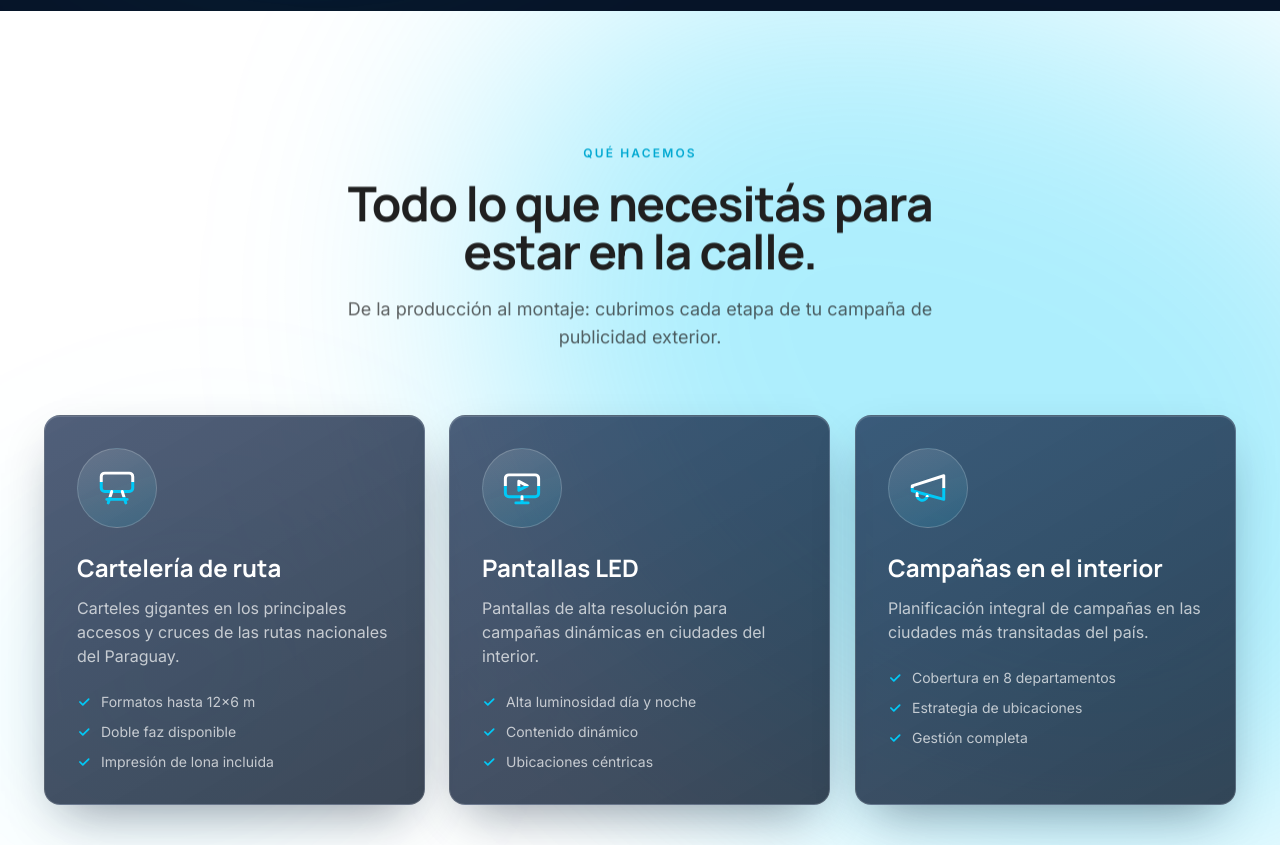
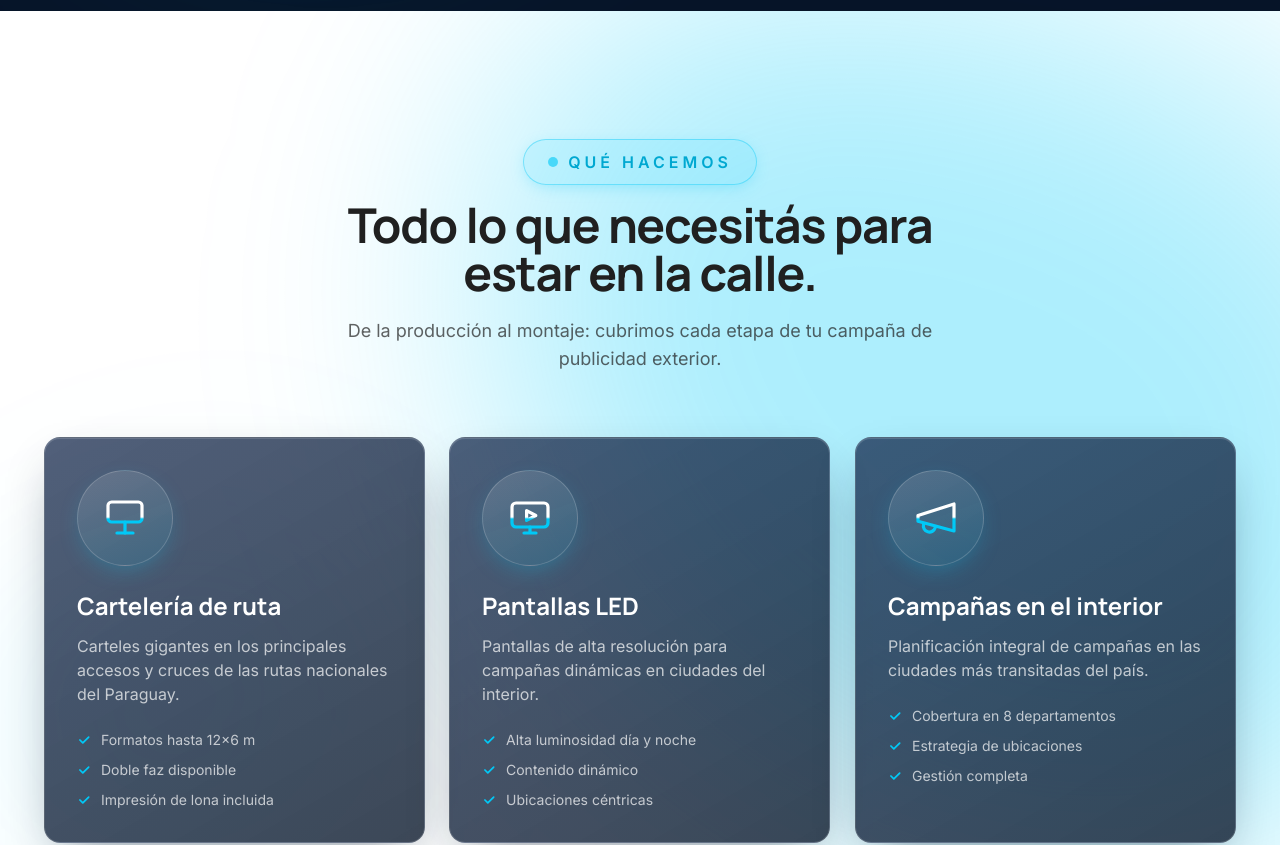
Before and after one commit to bartsilvera12-gif/Tio-CR, a Next.js app: page / in a window 1280 px wide. Shown: the part 1540-2385 px from the top of the page. Built offline with nearby package versions, Linux system fonts and the light colour scheme.

Commit message:
tweak(servicios): true half/half icon split (userSpaceOnUse), bigger icons, prominent QUE HACEMOS badge

```diff
--- a/components/Servicios.tsx
+++ b/components/Servicios.tsx
@@ -3,19 +3,20 @@ import Reveal from './Reveal'
 import GlowBlob from './GlowBlob'
 
 const iconos: Record<string, React.ReactNode> = {
-  // Cartel de ruta: pantalla sobre poste con patas
+  // Cartel de ruta: pantalla limpia sobre poste central
   ruta: (
     <>
-      <rect x="3" y="3.5" width="18" height="10.5" rx="2" />
-      <path d="M9 14l-2 6.5M15 14l2 6.5M6.2 18.5h11.6" />
+      <rect x="3.5" y="4" width="17" height="10" rx="1.8" />
+      <path d="M12 14v5.5" />
+      <path d="M8 19.5h8" />
     </>
   ),
-  // Pantalla LED: monitor con play (contenido dinámico)
+  // Pantalla LED: monitor con play centrado
   led: (
     <>
-      <rect x="2.5" y="4.5" width="19" height="12.5" rx="2" />
-      <path d="M10.2 8.2l4.8 2.55-4.8 2.55z" />
-      <path d="M12 17v3.5M8.5 20.5h7" />
+      <rect x="3" y="4.5" width="18" height="12" rx="2" />
+      <path d="M10.3 8.3l4.6 2.45-4.6 2.45z" strokeLinejoin="round" />
+      <path d="M12 16.5v3M9 19.5h6" />
     </>
   ),
   // Campañas: megáfono
@@ -27,7 +28,8 @@ const iconos: Record<string, React.ReactNode> = {
   ),
 }
 
-/** Ícono con stroke mitad blanco / mitad cian */
+/** Ícono con stroke mitad blanco (arriba) / mitad cian (abajo),
+    corte único a mitad del ícono completo (userSpaceOnUse) */
 function DualIcon({
   icono,
   size,
@@ -44,14 +46,21 @@ function DualIcon({
       viewBox="0 0 24 24"
       fill="none"
       stroke={`url(#${id})`}
-      strokeWidth="1.7"
+      strokeWidth="1.6"
       strokeLinecap="round"
       strokeLinejoin="round"
     >
       <defs>
-        <linearGradient id={id} x1="0" y1="0" x2="0" y2="1">
-          <stop offset="0.5" stopColor="#FFFFFF" />
-          <stop offset="0.5" stopColor="#00C9F7" />
+        <linearGradient
+          id={id}
+          gradientUnits="userSpaceOnUse"
+          x1="0"
+          y1="0"
+          x2="0"
+          y2="24"
+        >
+          <stop offset="0.48" stopColor="#FFFFFF" />
+          <stop offset="0.52" stopColor="#00C9F7" />
         </linearGradient>
       </defs>
       {iconos[icono]}
@@ -78,7 +87,10 @@ export default function Servicios() {
 
       <div className="container relative">
         <Reveal className="mx-auto max-w-2xl text-center">
-          <span className="eyebrow">Qué hacemos</span>
+          <span className="inline-flex items-center gap-2.5 rounded-full border border-brand-cyan/40 bg-brand-cyan/10 px-6 py-2.5 text-base font-bold uppercase tracking-[0.25em] text-brand-cyanDark shadow-[0_4px_18px_-6px_rgba(0,201,247,0.4)]">
+            <span className="h-2.5 w-2.5 animate-pulse rounded-full bg-brand-cyan" />
+            Qué hacemos
+          </span>
           <h2 className="mt-4 font-display text-4xl font-bold tracking-tight text-brand-ink md:text-5xl">
             Todo lo que necesitás para estar en la calle.
           </h2>
@@ -109,14 +121,15 @@ export default function Servicios() {
                   >
                     {/* Ícono grande mitad blanco / mitad cian, en círculo */}
                     <div
-                      className="mb-6 inline-flex h-20 w-20 items-center justify-center rounded-full"
+                      className="mb-6 inline-flex h-24 w-24 items-center justify-center rounded-full"
                       style={{
                         background:
                           'linear-gradient(160deg, rgba(255,255,255,0.14), rgba(0,201,247,0.12))',
                         border: '1px solid rgba(255,255,255,0.18)',
+                        boxShadow: '0 8px 24px -8px rgba(0,201,247,0.35)',
                       }}
                     >
-                      <DualIcon icono={s.icono} size={42} id={`grad-f-${s.icono}`} />
+                      <DualIcon icono={s.icono} size={48} id={`grad-f-${s.icono}`} />
                     </div>
 
                     <h3 className="font-display text-2xl font-bold text-white">
@@ -164,14 +177,15 @@ export default function Servicios() {
 
                     {/* Loguito grande en círculo */}
                     <div
-                      className="relative inline-flex h-28 w-28 items-center justify-center rounded-full"
+                      className="relative inline-flex h-32 w-32 items-center justify-center rounded-full"
                       style={{
                         background:
                           'linear-gradient(160deg, rgba(255,255,255,0.14), rgba(0,201,247,0.14))',
                         border: '1px solid rgba(255,255,255,0.2)',
+                        boxShadow: '0 10px 30px -10px rgba(0,201,247,0.45)',
                       }}
                     >
-                      <DualIcon icono={s.icono} size={56} id={`grad-b-${s.icono}`} />
+                      <DualIcon icono={s.icono} size={64} id={`grad-b-${s.icono}`} />
                     </div>
 
                     <h3 className="relative font-display text-2xl font-bold text-white">
```
